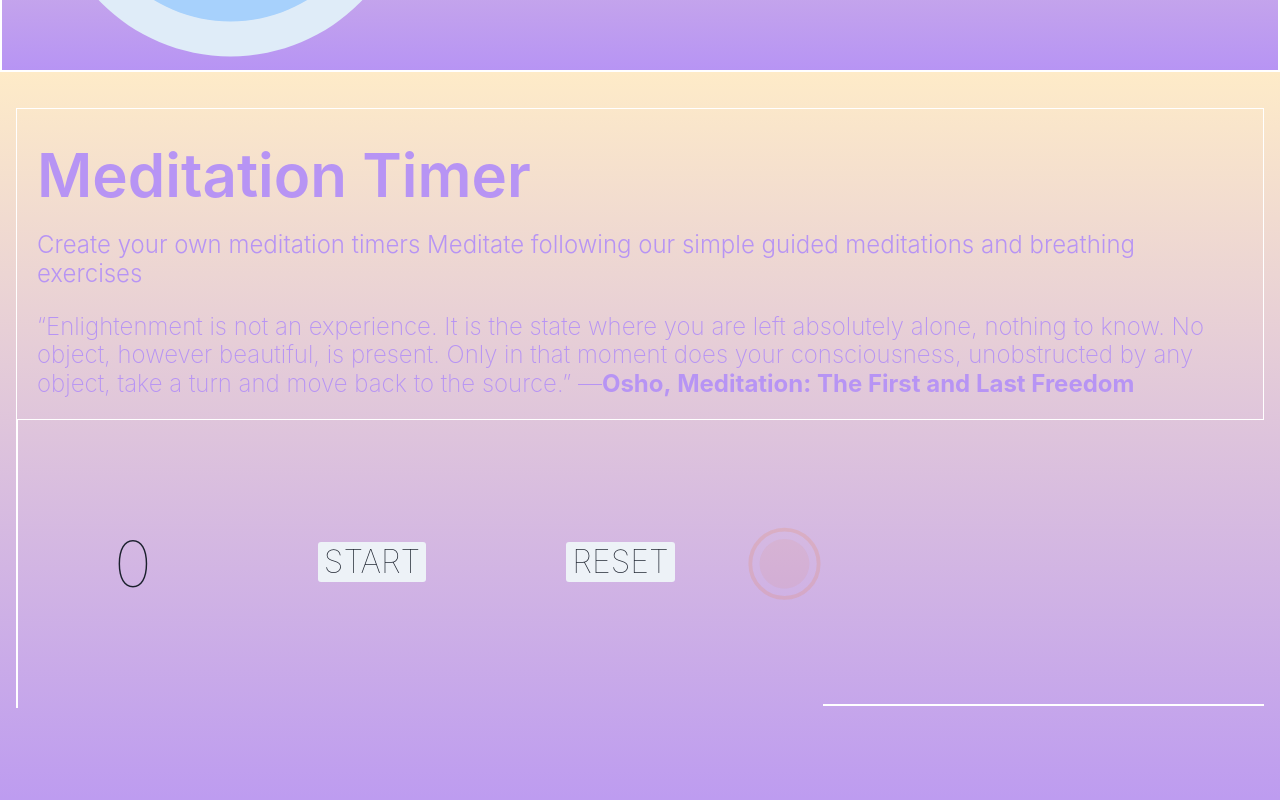
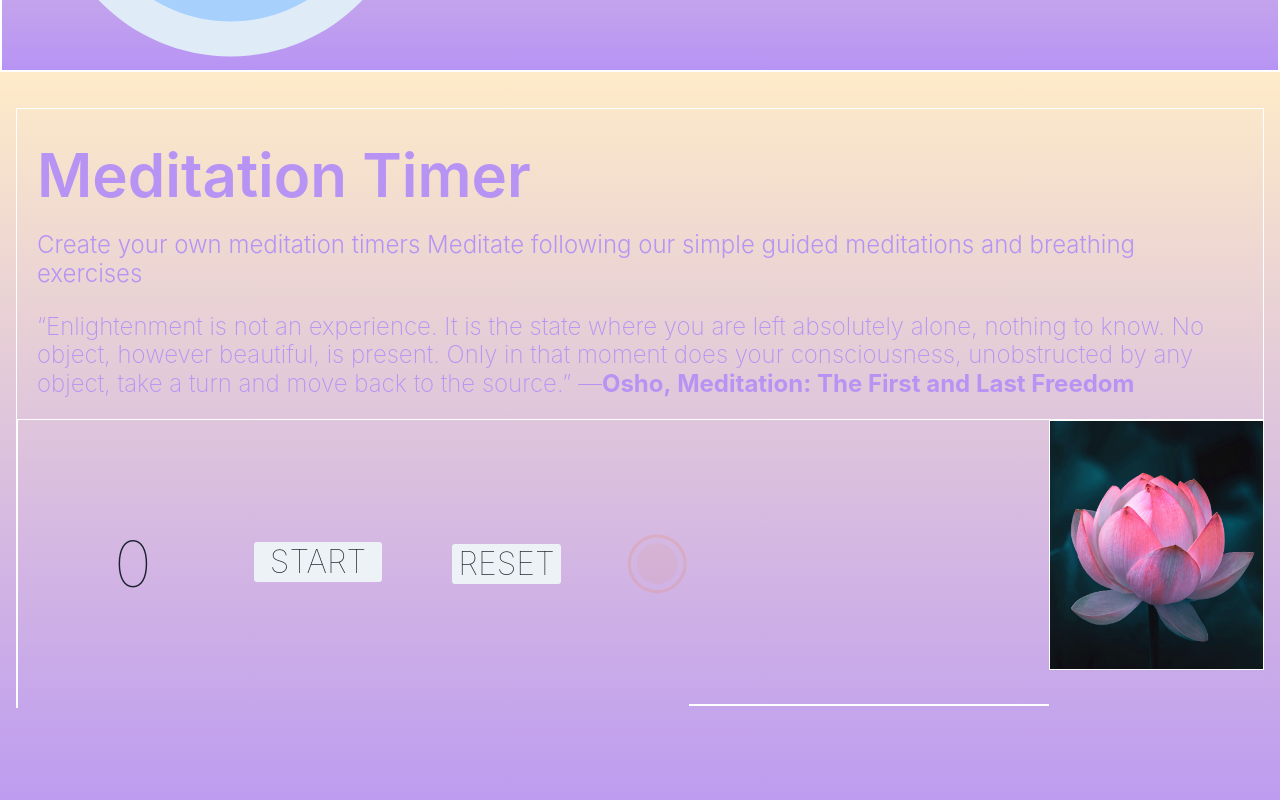
Before and after one commit to mateasportfolio/timer_, a React (Create React App) app: page / in a window 1280 px wide. Shown: the part 328-1128 px from the top of the page. Built offline with nearby package versions, Linux system fonts and the light colour scheme; a web font is replaced by a local one.

Commit message:
changed box component to flex

```diff
--- a/src/App.js
+++ b/src/App.js
@@ -26,7 +26,7 @@ function App() {
           "linear(to-b, orange.100, purple.300)",
         ]}
       >
-        <Lottie animationData={breathe} onDurationChange="2s" />
+        <Lottie animationData={breathe} duration="2" />
       </Flex>
 
       <Box
--- a/src/components/ImageGrid/ImageGrid.jsx
+++ b/src/components/ImageGrid/ImageGrid.jsx
@@ -1,9 +1,10 @@
 import React from "react";
-import { Flex } from "@chakra-ui/react";
+import { Flex, Image, Stack } from "@chakra-ui/react";
 // import { motion } from "framer-motion";
 // import Lottie from "lottie-react";
 // // import circle from "../../assets/circle.json";
 // import atme from "../../assets/atme.json";
+import lotus from "../../assets/lotus.jpeg";
 
 export const ImageGrid = () => {
   return (
@@ -16,6 +17,14 @@ export const ImageGrid = () => {
         alignSelf="center"
         mb="2px"
       />
+
+      <Image
+        src={lotus}
+        alt="blume"
+        boxSize="250px"
+        objectFit="cover"
+        border="1px solid white"
+      />
     </>
   );
 };
--- a/src/components/Timer/Timer.jsx
+++ b/src/components/Timer/Timer.jsx
@@ -49,14 +49,16 @@ export const Timer = () => {
 
   return (
     <>
-      <Flex flexDirection="row" alignItems="center">
+      <Flex
+        flexDirection={{ base: "column", md: "row" }}
+        flex="1"
+        justifyContent="center"
+      >
         <Flex
           border="1px solid white"
           minHeight="100%"
           fontSize="2xl"
           color="purple.600"
-          justifyContent="center"
-          display="flex"
         >
           {" "}
           {breathLabel}
@@ -88,9 +90,9 @@ export const Timer = () => {
         >
           <Button
             display="flex"
-            padding="6rem 1.5rem"
-            m="4rem"
-            p="6px"
+            // padding="6rem 1.5rem"
+            // m="4rem"
+            // p="6px"
             borderRadius="3px"
             textTransform="uppercase"
             fontWeight={100}
@@ -106,10 +108,10 @@ export const Timer = () => {
           </Button>
         </Flex>
         <Flex
-          padding="6rem 1.5rem"
-          direction="row"
-          p="6px"
-          mb="4px"
+          // padding="6rem 1.5rem"
+          // direction="row"
+          // p="6px"
+          // mb="4px"
           alignItems="center"
           justifyContent="center"
           display="flex"
```
